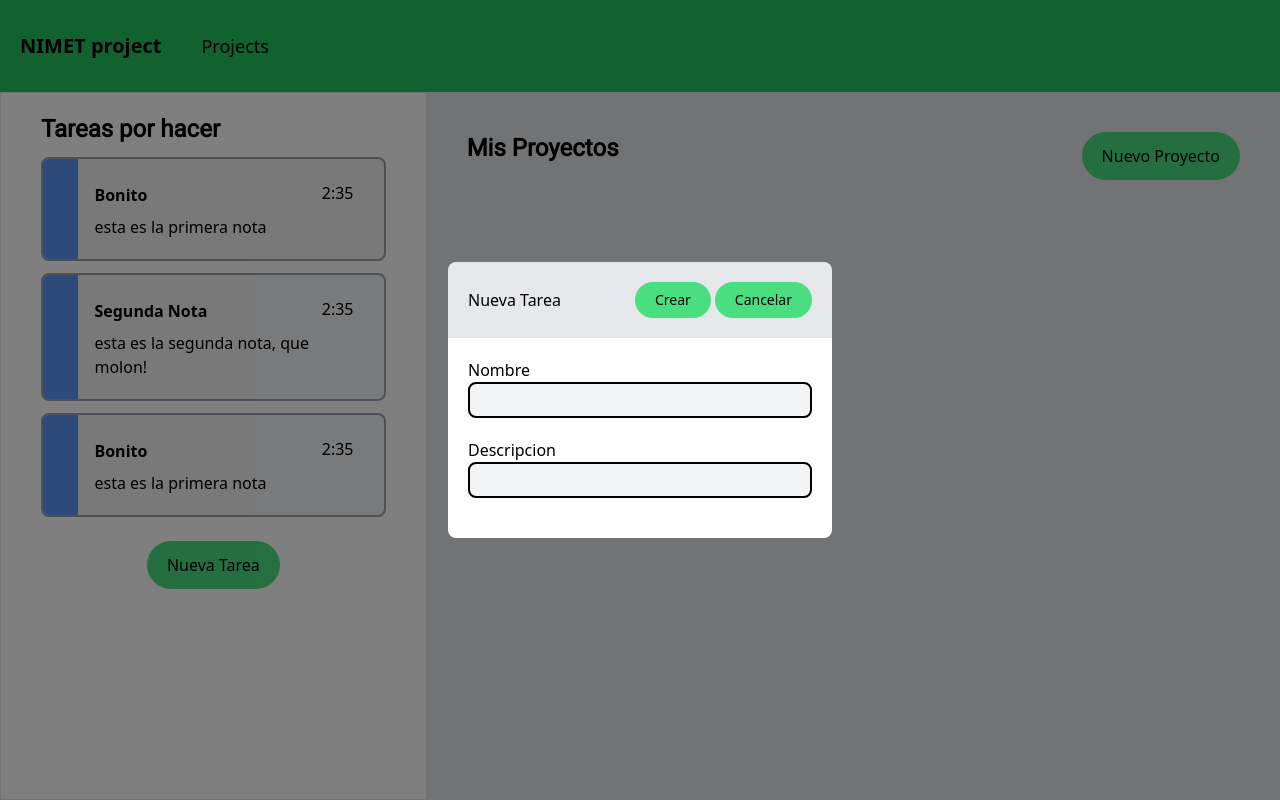
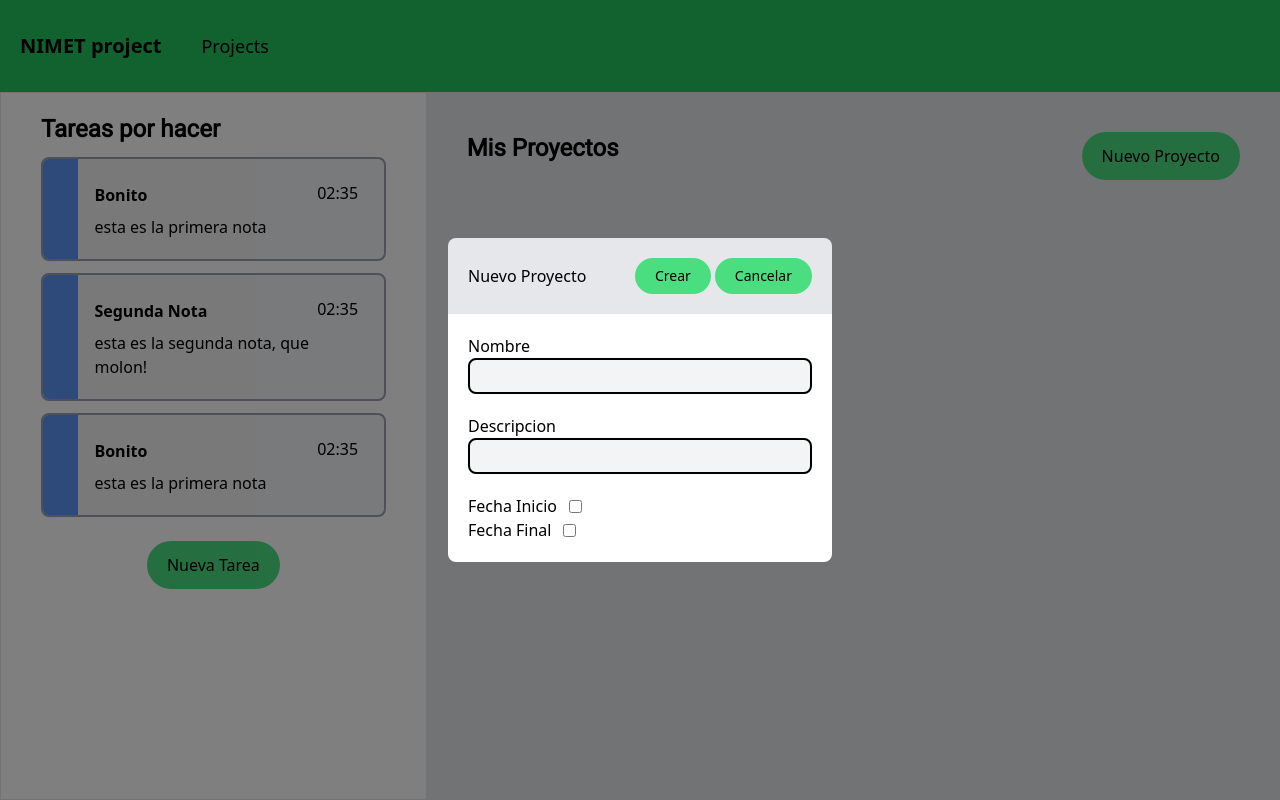
Before and after one commit to Stel0r/NIMETproject, a React (Vite) app in the folder frontend/: page /Projects in a window 1280 px wide. Built offline with nearby package versions, Linux system fonts and the light colour scheme.

Commit message:
Creacion Modal para Proyectos

```diff
--- /dev/null
+++ b/frontend/src/components/Modals/NewProjectModal.tsx
@@ -0,0 +1,65 @@
+import React, { FormEvent, useState } from 'react'
+
+interface NewProjectModalProps {
+    show: (bool: boolean) => void
+}
+
+function NewProjectModal({ show }: NewProjectModalProps) {
+
+    const [initDateTime, setInitDateTime] = useState(false)
+    const [finalDateTime, setFinalDateTime] = useState(false)
+    const [initDate, setInitDate] = useState(false)
+    const [finalDate, setFinalDate] = useState(false)
+
+    function handleSubmit(e: FormEvent<HTMLFormElement>) {
+        e.preventDefault()
+    }
+
+    return (
+        <div className="modal fixed h-full w-full top-0 left-0 bg-black bg-opacity-50 flex items-center">
+            <div className="modal-window w-96 m-auto rounded-lg overflow-hidden ">
+                <div className="modal-head bg-gray-200 p-5 flex items-center">
+                    <span>Nuevo Proyecto</span>
+                    <button form="form" className="ms-auto rounded-full bg-green-400 mr-1  px-5 py-2 text-sm">Crear</button>
+                    <button onClick={() => { show(false) }} className=" rounded-full bg-green-400 px-5 py-2 text-sm">Cancelar</button>
+                </div>
+                <div className="modal-bod bg-white p-5">
+                    <form id="form" onSubmit={(e) => handleSubmit(e)}>
+                        <p>Nombre</p>
+                        <input type="text" name="name" className="bg-gray-100 border-2 border-black w-full text-md p-1 rounded-lg mb-5" />
+                        <p>Descripcion</p>
+                        <input type="text" name="desc" className="bg-gray-100 border-2 border-black w-full text-md p-1 rounded-lg mb-5" />
+                        <div className='flex items-center'>
+                            <span>Fecha Inicio</span>
+                            <input type="checkbox" className='ms-3' onChange={(e) => { setInitDate(e.currentTarget.checked);setInitDateTime(false) }} />
+                        </div>
+                        {initDate &&
+                            <div className="flex justify-evenly items-center">
+                                {initDateTime ? <input type="datetime-local" name='initialDate' /> : <input type="date" name='initialDate' />}
+                                <div>
+                                    <input type="checkbox" onChange={(e) => { setInitDateTime(e.currentTarget.checked) }} />
+                                    <label className='ml-1'>Hora</label>
+                                </div>
+                            </div>
+                        }
+                        <div className='flex items-center'>
+                            <span>Fecha Final</span>
+                            <input type="checkbox" className='ms-3' onChange={(e) => { setFinalDate(e.currentTarget.checked);setFinalDateTime(false) }} />
+                        </div>
+                        {finalDate &&
+                            <div className="flex justify-evenly items-center">
+                                {finalDateTime ? <input type="datetime-local" name='finalDate' /> : <input type="date" name='finalDate' />}
+                                <div>
+                                    <input type="checkbox" onChange={(e) => { setFinalDateTime(e.currentTarget.checked) }} />
+                                    <label className='ml-1'>Hora</label>
+                                </div>
+                            </div>
+                        }
+                    </form>
+                </div>
+            </div>
+        </div>
+    )
+}
+
+export default NewProjectModal
--- a/frontend/src/components/ProjectsList/ProjectsList.tsx
+++ b/frontend/src/components/ProjectsList/ProjectsList.tsx
@@ -1,12 +1,10 @@
 import { FormEvent, useState } from "react"
+import NewProjectModal from "../Modals/NewProjectModal"
 
 function ProjectsList() {
 
-    const [showTaskCreation,setShowTaskCreation] = useState(true)
+    const [showTaskCreation, setShowTaskCreation] = useState(true)
 
-    function handleSubmit(e:FormEvent<HTMLFormElement>){
-        e.preventDefault()
-    }
 
     return (
         <div className="m-auto p-10">
@@ -15,23 +13,7 @@ function ProjectsList() {
                 <button className="ms-auto block rounded-full bg-green-400 px-5 py-3 text-md" onClick={() => setShowTaskCreation(true)}>Nuevo Proyecto</button>
             </div>
             {showTaskCreation &&
-                <div className="modal fixed h-full w-full top-0 left-0 bg-black bg-opacity-50 flex items-center">
-                    <div className="modal-window w-96 m-auto rounded-lg overflow-hidden ">
-                        <div className="modal-head bg-gray-200 p-5 flex items-center">
-                            <span>Nueva Tarea</span>
-                            <button form="form" className="ms-auto rounded-full bg-green-400 mr-1  px-5 py-2 text-sm">Crear</button>
-                            <button onClick={() => { setShowTaskCreation(false) }} className=" rounded-full bg-green-400 px-5 py-2 text-sm">Cancelar</button>
-                        </div>
-                        <div className="modal-bod bg-white p-5">
-                            <form id="form" onSubmit={(e) => handleSubmit(e)}>
-                                <p>Nombre</p>
-                                <input type="text" className="bg-gray-100 border-2 border-black w-full text-md p-1 rounded-lg mb-5" />
-                                <p>Descripcion</p>
-                                <input type="text" className="bg-gray-100 border-2 border-black w-full text-md p-1 rounded-lg mb-5" />
-                            </form>
-                        </div>
-                    </div>
-                </div>
+                <NewProjectModal show = {setShowTaskCreation}/>
             }
         </div>
     )
--- a/frontend/src/components/TaskCard/TaskCard.tsx
+++ b/frontend/src/components/TaskCard/TaskCard.tsx
@@ -34,8 +34,10 @@ function TaskCard({ task }: TaskCardProps) {
                 setDesc(task.descripcion)
             }
             if (task.fechaFin) {
-                setHora(task.fechaFin.getHours().toString())
-                setMinutos(task.fechaFin.getMinutes().toString())
+                const hora = task.fechaFin.getHours() > 9 ? task.fechaFin.getHours().toString() : "0"+task.fechaFin.getHours().toString()
+                setHora(hora)
+                const minutos = task.fechaFin.getMinutes() > 9 ? task.fechaFin.getMinutes().toString() : "0"+ task.fechaFin.getMinutes().toString()
+                setMinutos(minutos)
             }
         }
     }, [])
```
